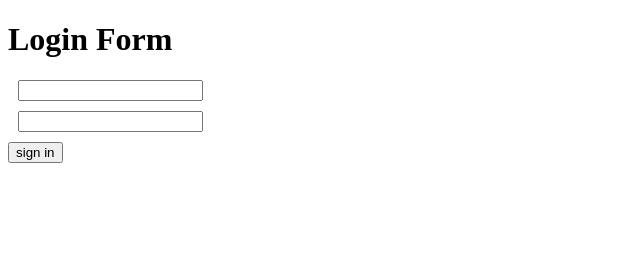
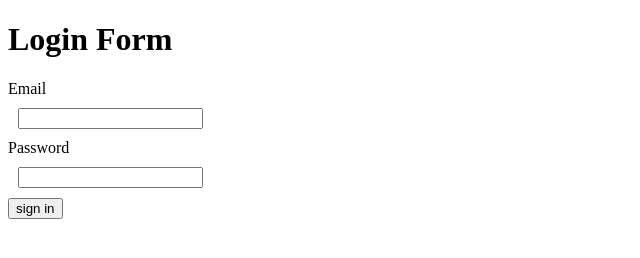
Before and after one commit to dylanwiafe/fcc-vue-demo, a plain HTML site: page directives-activity/index.html in a window 1280 px wide. Shown: the whole page, without its empty margins (0-640 px from the left). Drawn offline with nearby package versions, Linux system fonts and the light colour scheme.

Commit message:
form loop with array, v-for, getters and setter

```diff
--- a/directives-activity/index.html
+++ b/directives-activity/index.html
@@ -61,25 +61,35 @@
         template: `
         <form @submit.prevent="handleSubmit">
           <h1> {{ title }}</h1>
-          <custom-input type="email"  v-model="email"/>
-          <custom-input type="password" v-model="password"/>
-
+          <custom-input
+          v-for="(input, i) in inputs"
+          :key="i"
+          v-model="input.value"
+          :label="input.label"
+          :type="input.type"
+          />
           <button>sign in</button>
           </form>
         `,
         components: ["custom-input"],
         data() {
           return {
+            inputs: [
+              { label: "Email", value: "", type: "email" },
+              { label: "Password", value: "", type: "password" },
+            ],
             title: "Login Form",
             email: "",
             password: "",
+            emailLabel: "Email",
+            passwordLabel: "Password",
           };
         },
         methods: {
           handleSubmit() {
             console.log("form submitted");
-            console.log(this.email);
-            console.log(this.password);
+            console.log(this.inputs[0].value);
+            console.log(this.inputs[1].value);
           },
         },
       });
@@ -87,9 +97,20 @@
         template: `
         <label>
           {{label}}
-          <input type="type">
+          <input type="type" v-model="inputValue">
        </label>
         `,
+        props: ["label", "type", "modelValue"],
+        computed: {
+          inputValue: {
+            get() {
+              return this.modelValue;
+            },
+            set(value) {
+              this.$emit("update:modelValue", value);
+            },
+          },
+        },
       });
       app.mount("#app");
     </script>
```
